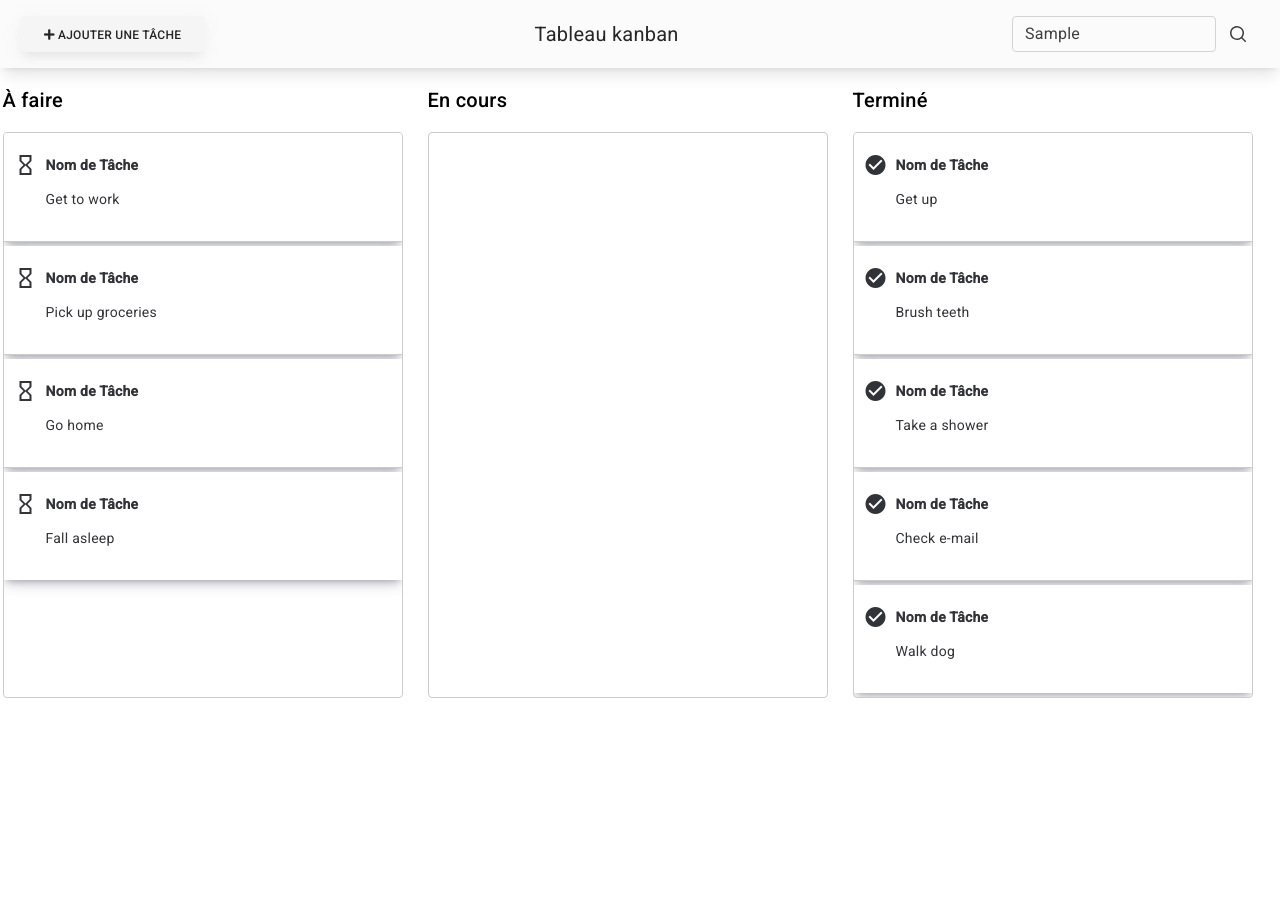
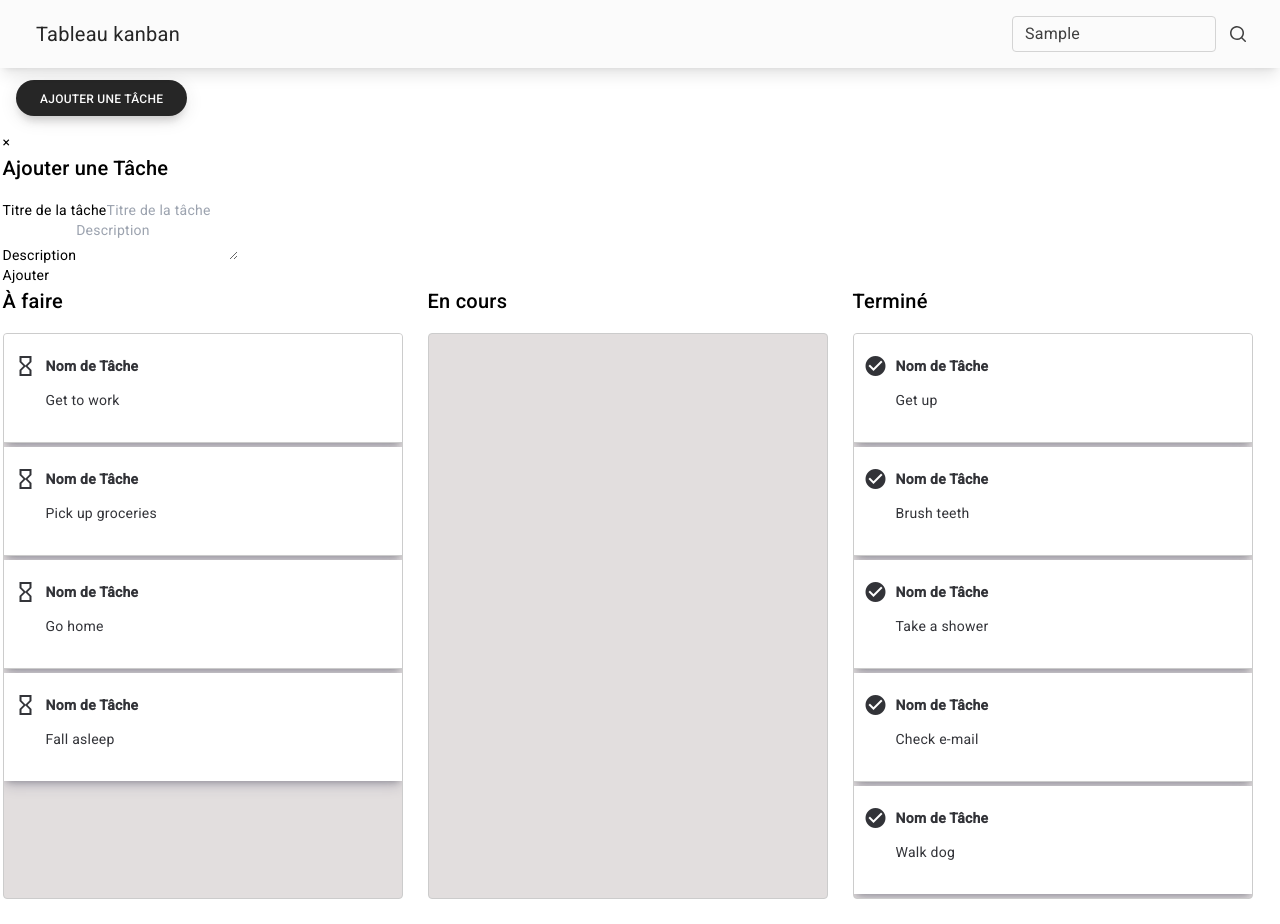
Before and after one commit to tchessi-pre/veille-techno-frontend, an Angular app in the folder my-todo-list/: page / in a window 1280 px wide. Both pictures are taken after typing "Sample" into the empty fields and a click on the button "AJOUTER UNE TÂCHE". Before the commit the page ends 800 px from the top, so only its background shows below. Built offline with nearby package versions, Linux system fonts and the light colour scheme.

Commit message:
Add task modal

```diff
--- a/my-todo-list/src/app/add-task-modal/add-task-modal.component.html
+++ b/my-todo-list/src/app/add-task-modal/add-task-modal.component.html
@@ -1 +1,18 @@
-<p>add-task-modal works!</p>
+
+<div class="modal" *ngIf="showModal">
+  <div class="modal-content">
+    <span class="close-button" (click)="closeModal()">&times;</span>
+    <h2>Ajouter une Tâche</h2>
+    <form (ngSubmit)="submitTask()">
+      <div class="form-group">
+        <label for="taskTitle">Titre de la tâche</label>
+        <input type="text" id="taskTitle" [(ngModel)]="taskTitle" name="taskTitle" placeholder="Titre de la tâche" required>
+      </div>
+      <div class="form-group">
+        <label for="taskDescription">Description</label>
+        <textarea id="taskDescription" [(ngModel)]="taskDescription" name="taskDescription" placeholder="Description"></textarea>
+      </div>
+      <button type="submit" class="submit-button">Ajouter</button>
+    </form>
+  </div>
+</div>
--- a/my-todo-list/src/app/add-task-modal/add-task-modal.component.ts
+++ b/my-todo-list/src/app/add-task-modal/add-task-modal.component.ts
@@ -1,13 +1,39 @@
-import { Component } from '@angular/core';
+import { Component, EventEmitter, Output, Input } from '@angular/core';
 import { CommonModule } from '@angular/common';
+import { FormsModule } from '@angular/forms';
 
 @Component({
   selector: 'app-add-task-modal',
   standalone: true,
-  imports: [CommonModule],
+  imports: [CommonModule, FormsModule],
   templateUrl: './add-task-modal.component.html',
-  styleUrl: './add-task-modal.component.css'
+  styleUrls: ['./add-task-modal.component.css'],
 })
 export class AddTaskModalComponent {
+  taskTitle: string = '';
+  taskDescription: string = '';
+  showAddTaskModal = false;
+  @Input() showModal: boolean = false; // Garder cette propriété
+  @Output() taskAdded = new EventEmitter<{
+    title: string;
+    description: string;
+  }>();
 
+  openModal() {
+    this.showAddTaskModal = true;
+  }
+  submitTask(): void {
+    if (this.taskTitle.trim()) {
+      // Envoyer les données de la tâche au composant parent
+      this.taskAdded.emit({
+        title: this.taskTitle,
+        description: this.taskDescription,
+      });
+      this.closeModal();
+    }
+  }
+
+  closeModal(): void {
+    this.showModal = false;
+  }
 }
--- a/my-todo-list/src/app/kanban-hearder/kanban-hearder.component.html
+++ b/my-todo-list/src/app/kanban-hearder/kanban-hearder.component.html
@@ -2,13 +2,6 @@
   class="relative flex w-full flex-wrap items-center justify-between bg-[#FBFBFB] py-2 text-neutral-500 shadow-lg hover:text-neutral-700 focus:text-neutral-700 dark:bg-neutral-600 lg:py-4"
 >
   <div class="flex w-full flex-wrap items-center justify-between px-5">
-    <button
-      type="button"
-      class="inline-block rounded bg-neutral-50 px-6 pb-2 pt-2.5 text-xs font-medium uppercase leading-normal text-neutral-800 shadow-[0_4px_9px_-4px_#cbcbcb] transition duration-150 ease-in-out hover:bg-neutral-100 hover:shadow-[0_8px_9px_-4px_rgba(203,203,203,0.3),0_4px_18px_0_rgba(203,203,203,0.2)] focus:bg-neutral-100 focus:shadow-[0_8px_9px_-4px_rgba(203,203,203,0.3),0_4px_18px_0_rgba(203,203,203,0.2)] focus:outline-none focus:ring-0 active:bg-neutral-200 active:shadow-[0_8px_9px_-4px_rgba(203,203,203,0.3),0_4px_18px_0_rgba(203,203,203,0.2)] dark:shadow-[0_4px_9px_-4px_rgba(251,251,251,0.3)] dark:hover:shadow-[0_8px_9px_-4px_rgba(251,251,251,0.1),0_4px_18px_0_rgba(251,251,251,0.05)] dark:focus:shadow-[0_8px_9px_-4px_rgba(251,251,251,0.1),0_4px_18px_0_rgba(251,251,251,0.05)] dark:active:shadow-[0_8px_9px_-4px_rgba(251,251,251,0.1),0_4px_18px_0_rgba(251,251,251,0.05)]"
-    >
-      <i class="fa fa-plus"></i>
-      Ajouter une tâche
-    </button>
     <a class="ml-4 text-xl text-neutral-800 dark:text-neutral-200" href="#"
       >Tableau kanban</a
     >
--- a/my-todo-list/src/app/task-list/task-list.component.css
+++ b/my-todo-list/src/app/task-list/task-list.component.css
@@ -9,7 +9,7 @@
 .example-list {
   border: solid 1px #ccc;
   min-height: 566px;
-  background: white;
+  background: rgba(218, 213, 213, 0.771);
   border-radius: 4px;
   overflow: hidden;
   display: block;
--- a/my-todo-list/src/app/task-list/task-list.component.html
+++ b/my-todo-list/src/app/task-list/task-list.component.html
@@ -1,5 +1,11 @@
+<button class="mt-3 ml-4 open-modal-button inline-block rounded-full bg-neutral-800 px-6 pb-2 pt-2.5 text-xs font-medium uppercase leading-normal text-neutral-50 shadow-[0_4px_9px_-4px_rgba(51,45,45,0.7)] transition duration-150 ease-in-out hover:bg-neutral-800 hover:shadow-[0_8px_9px_-4px_rgba(51,45,45,0.2),0_4px_18px_0_rgba(51,45,45,0.1)] focus:bg-neutral-800 focus:shadow-[0_8px_9px_-4px_rgba(51,45,45,0.2),0_4px_18px_0_rgba(51,45,45,0.1)] focus:outline-none focus:ring-0 active:bg-neutral-900 active:shadow-[0_8px_9px_-4px_rgba(51,45,45,0.2),0_4px_18px_0_rgba(51,45,45,0.1)] dark:bg-neutral-900 dark:shadow-[0_4px_9px_-4px_#030202] dark:hover:bg-neutral-900 dark:hover:shadow-[0_8px_9px_-4px_rgba(3,2,2,0.3),0_4px_18px_0_rgba(3,2,2,0.2)] dark:focus:bg-neutral-900 dark:focus:shadow-[0_8px_9px_-4px_rgba(3,2,2,0.3),0_4px_18px_0_rgba(3,2,2,0.2)] dark:active:bg-neutral-900 dark:active:shadow-[0_8px_9px_-4px_rgba(3,2,2,0.3),0_4px_18px_0_rgba(3,2,2,0.2)]" (click)="openModal()">Ajouter une Tâche</button>
 <div class="flex justify-center mt-4">
   <div cdkDropListGroup>
+  <app-add-task-modal
+  [showModal]="showAddTaskModal"
+  (taskAdded)="onTaskAdded($event)">
+</app-add-task-modal>
+
     <!-- Colonne À faire -->
     <div class="example-container">
       <h2>À faire</h2>
--- a/my-todo-list/src/app/task-list/task-list.component.ts
+++ b/my-todo-list/src/app/task-list/task-list.component.ts
@@ -8,15 +8,37 @@ import {
   moveItemInArray,
   transferArrayItem,
 } from '@angular/cdk/drag-drop';
+import { AddTaskModalComponent } from '../add-task-modal/add-task-modal.component';
 
 @Component({
   selector: 'app-task-list',
   standalone: true,
-  imports: [CommonModule, CdkDropListGroup, CdkDropList, CdkDrag],
   templateUrl: './task-list.component.html',
   styleUrl: './task-list.component.css',
+  imports: [
+    CommonModule,
+    CdkDropListGroup,
+    CdkDropList,
+    CdkDrag,
+    AddTaskModalComponent,
+  ],
 })
 export class TaskListComponent {
+openModal() {
+  this.showAddTaskModal = true;
+}
+  showAddTaskModal = false;
+
+  oopenModal() {
+    this.showAddTaskModal = true;
+  }
+
+  onTaskAdded(event: { title: string; description: string }) {
+    // Ajoutez ici votre logique pour gérer l'ajout de la nouvelle tâche
+    // Par exemple, ajouter la tâche à la liste 'todo'
+    this.todo.push(event.title);
+  }
+
   todo = ['Get to work', 'Pick up groceries', 'Go home', 'Fall asleep'];
 
   done = ['Get up', 'Brush teeth', 'Take a shower', 'Check e-mail', 'Walk dog'];
```
